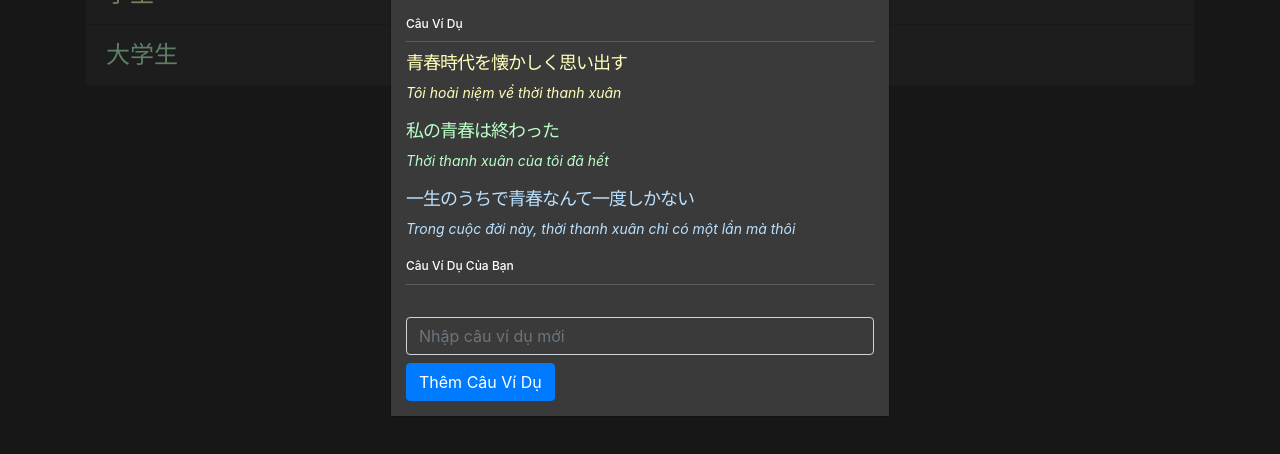
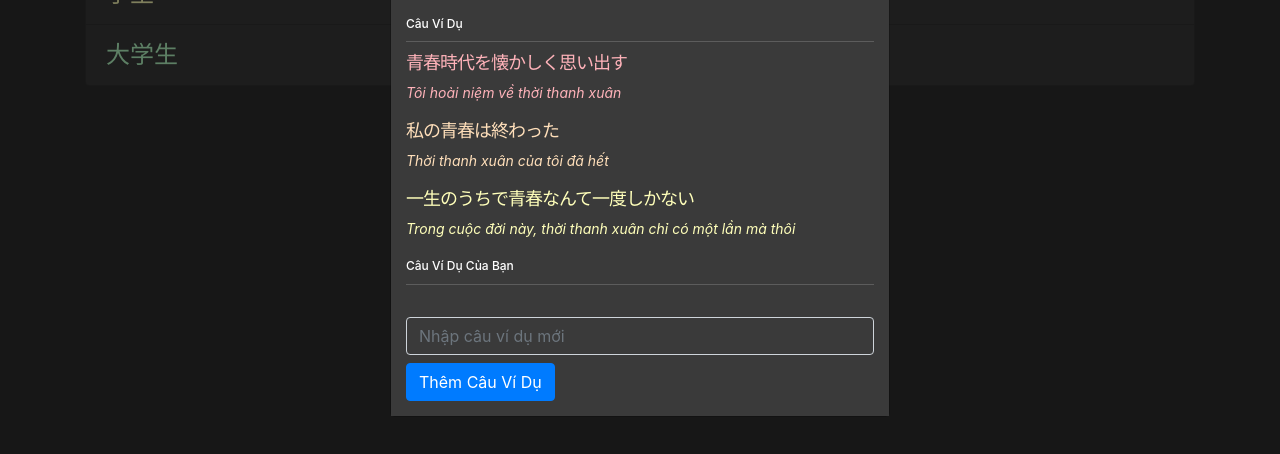
Before and after one commit to phanvankhaiofficial/n1-goi, a plain HTML site: page index.html in a window 1280 px wide. Both pictures are taken after a click on the item "青春". Shown: the part 258-712 px from the top of the page. Drawn offline with nearby package versions, Linux system fonts and the light colour scheme; a web font is replaced by a local one.

Commit message:
chỉnh màu

```diff
--- a/index.html
+++ b/index.html
@@ -387,7 +387,7 @@
             const sentenceDiv = document.createElement("div");
             sentenceDiv.className = "example-sentence";
             sentenceDiv.style.color =
-              colors[Math.floor((i - 1) / 2) % colors.length]; // Gán màu sắc cho câu ví dụ, mỗi 2 câu sẽ cùng 1 màu
+              colors[Math.floor((i - 1) / 2 - 2) % colors.length]; // Gán màu sắc cho câu ví dụ, mỗi 2 câu sẽ cùng 1 màu
             sentenceDiv.textContent = columns[i]; // Thêm câu ví dụ từ file CSV
             exampleSentencesDiv.appendChild(sentenceDiv);
           }
```
